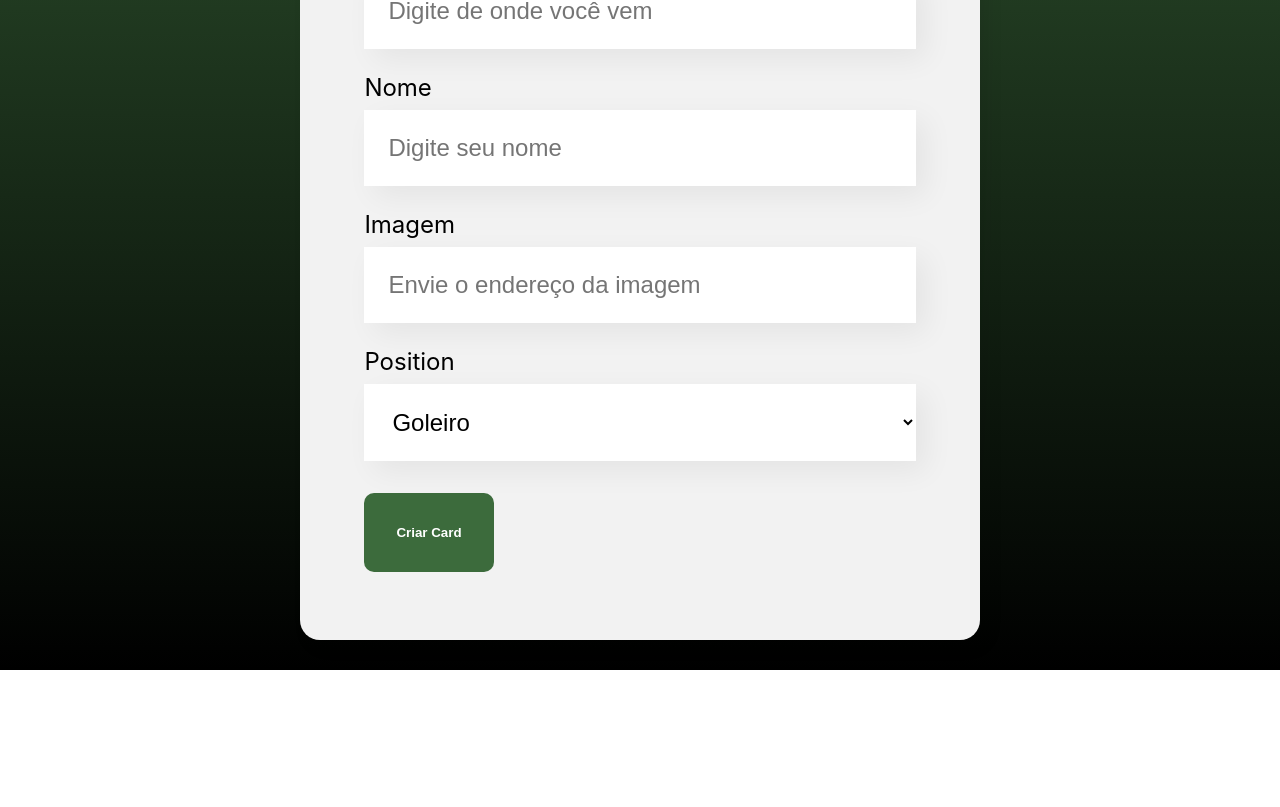
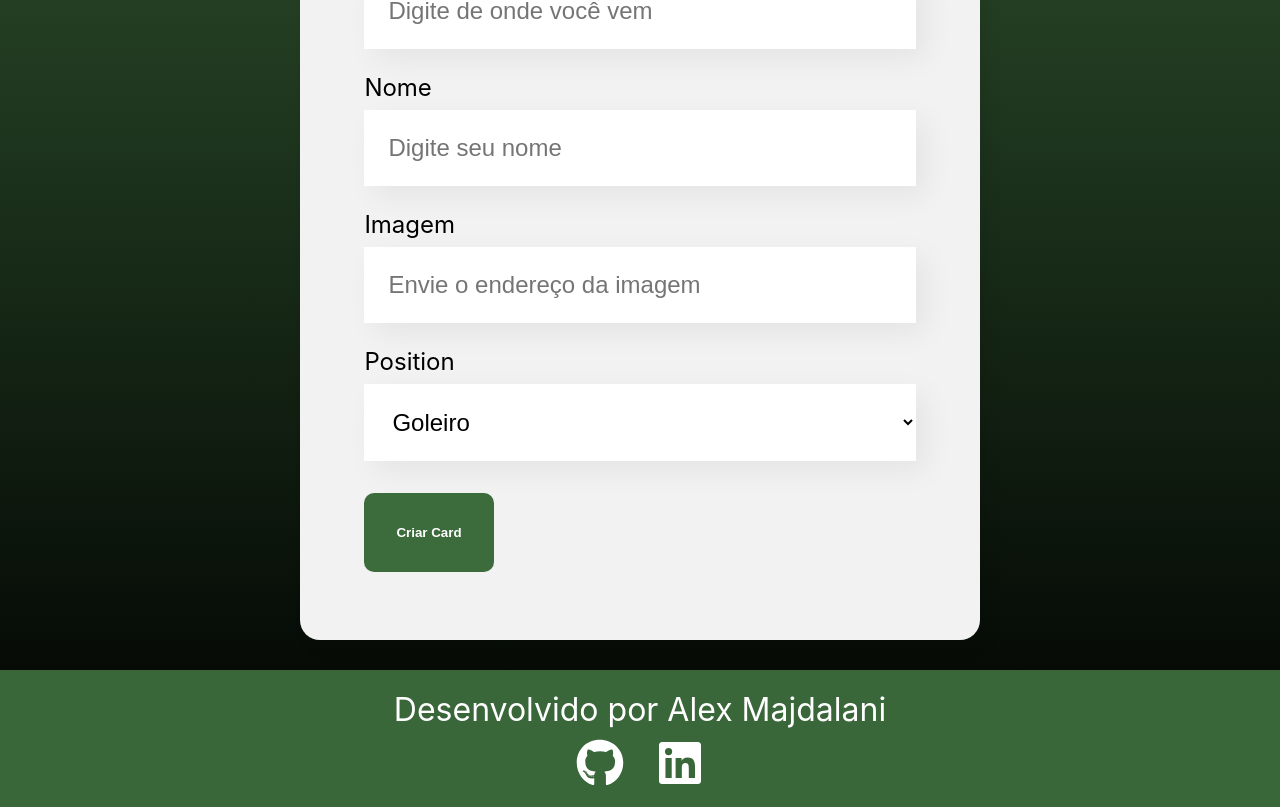
Before and after one commit to Alex-Majdalani/Escalacao-Time-de-Futebol, a React (Create React App) app in the folder futebol/: page / in a window 1280 px wide. Shown: the part 570-1377 px from the top of the page. Before the commit the page ends 1240 px from the top, so only its background shows below. Built offline with nearby package versions, Linux system fonts and the light colour scheme.

Commit message:
criei o componente rodape

```diff
--- a/futebol/package.json
+++ b/futebol/package.json
@@ -3,6 +3,9 @@
   "version": "0.1.0",
   "private": true,
   "dependencies": {
+    "@fortawesome/fontawesome-svg-core": "^7.0.0",
+    "@fortawesome/free-brands-svg-icons": "^7.0.0",
+    "@fortawesome/react-fontawesome": "^0.2.3",
     "@testing-library/dom": "^10.4.0",
     "@testing-library/jest-dom": "^6.6.3",
     "@testing-library/react": "^16.3.0",
--- a/futebol/src/App.js
+++ b/futebol/src/App.js
@@ -2,6 +2,7 @@ import { useState } from "react";
 import Banner from "./componentes/Banner";
 import Formulario from "./componentes/Formulario";
 import Posicoes from "./componentes/Posicoes";
+import Rodape from "./componentes/Rodape";
 
 function App() {
   const posicoes = [
@@ -79,6 +80,7 @@ function App() {
           )}
         />
       ))}
+      <Rodape />
     </div>
   );
 }
--- /dev/null
+++ b/futebol/src/componentes/Jogadores/Jogadores.css
@@ -0,0 +1,37 @@
+.jogador {
+  width: 280px;
+}
+
+.jogador .cabecalho {
+  background-color: #f0f0f0;
+  border-radius: 10px 10px 0px 0px;
+}
+.jogador img {
+  width: 100px;
+  border-radius: 50%;
+  position: relative;
+  bottom: -50px;
+}
+
+.jogador .rodape {
+  background: #ffffff;
+  box-shadow: 5px 5px 15px rgba(0, 0, 0, 0.08);
+  border-radius: 0px 0px 10px 10px;
+  padding-top: 90px;
+  padding-bottom: 40px;
+}
+
+.jogador .rodape h4 {
+  color: #6278f7;
+  font-size: 18px;
+  line-height: 22px;
+  font-weight: bold;
+  margin-bottom: 8px;
+}
+
+.jogador .rodape h5 {
+  font-size: 18px;
+  line-height: 22px;
+  color: #212121;
+  padding: 0 16px;
+}
--- /dev/null
+++ b/futebol/src/componentes/Jogadores/index.js
@@ -0,0 +1,17 @@
+import "./Jogadores.css";
+
+const Jogadores = ({ nome, imagem, origem }) => {
+  return (
+    <div className="jogador">
+      <div className="cabecalho">
+        <img src={imagem} alt={nome} />
+      </div>
+      <div className="rodape">
+        <h4>{nome}</h4>
+        <h5>{origem}</h5>
+      </div>
+    </div>
+  );
+};
+
+export default Jogadores;
--- /dev/null
+++ b/futebol/src/componentes/Rodape/Rodape.css
@@ -0,0 +1,18 @@
+.footer {
+  background-color: #3a673a;
+  padding: 20px 0;
+}
+
+.footer > p {
+  font-size: 32px;
+  text-align: center;
+  color: #fff;
+  margin: 0;
+}
+
+.footer .redes {
+  display: flex;
+  justify-content: center;
+  gap: 20px;
+  margin-top: 10px;
+}
--- /dev/null
+++ b/futebol/src/componentes/Rodape/index.js
@@ -0,0 +1,37 @@
+import { FontAwesomeIcon } from "@fortawesome/react-fontawesome";
+import { faGithub, faLinkedin } from "@fortawesome/free-brands-svg-icons";
+import "./Rodape.css";
+
+const Rodape = () => {
+  return (
+    <footer className="footer">
+      <p>Desenvolvido por Alex Majdalani</p>
+      <div className="redes">
+        <a
+          href="https://github.com/Alex-Majdalani"
+          target="_blank"
+          rel="noreferrer"
+        >
+          <FontAwesomeIcon
+            icon={faGithub}
+            size="3x"
+            style={{ color: "#fff" }}
+          />
+        </a>
+        <a
+          href="https://www.linkedin.com/in/alex-melo-a3b14b1a6/"
+          target="_blank"
+          rel="noreferrer"
+        >
+          <FontAwesomeIcon
+            icon={faLinkedin}
+            size="3x"
+            style={{ color: "#fff" }}
+          />
+        </a>
+      </div>
+    </footer>
+  );
+};
+
+export default Rodape;
```
Also changed, not shown: 1 other file (tests, documents, lock files or other folders).
